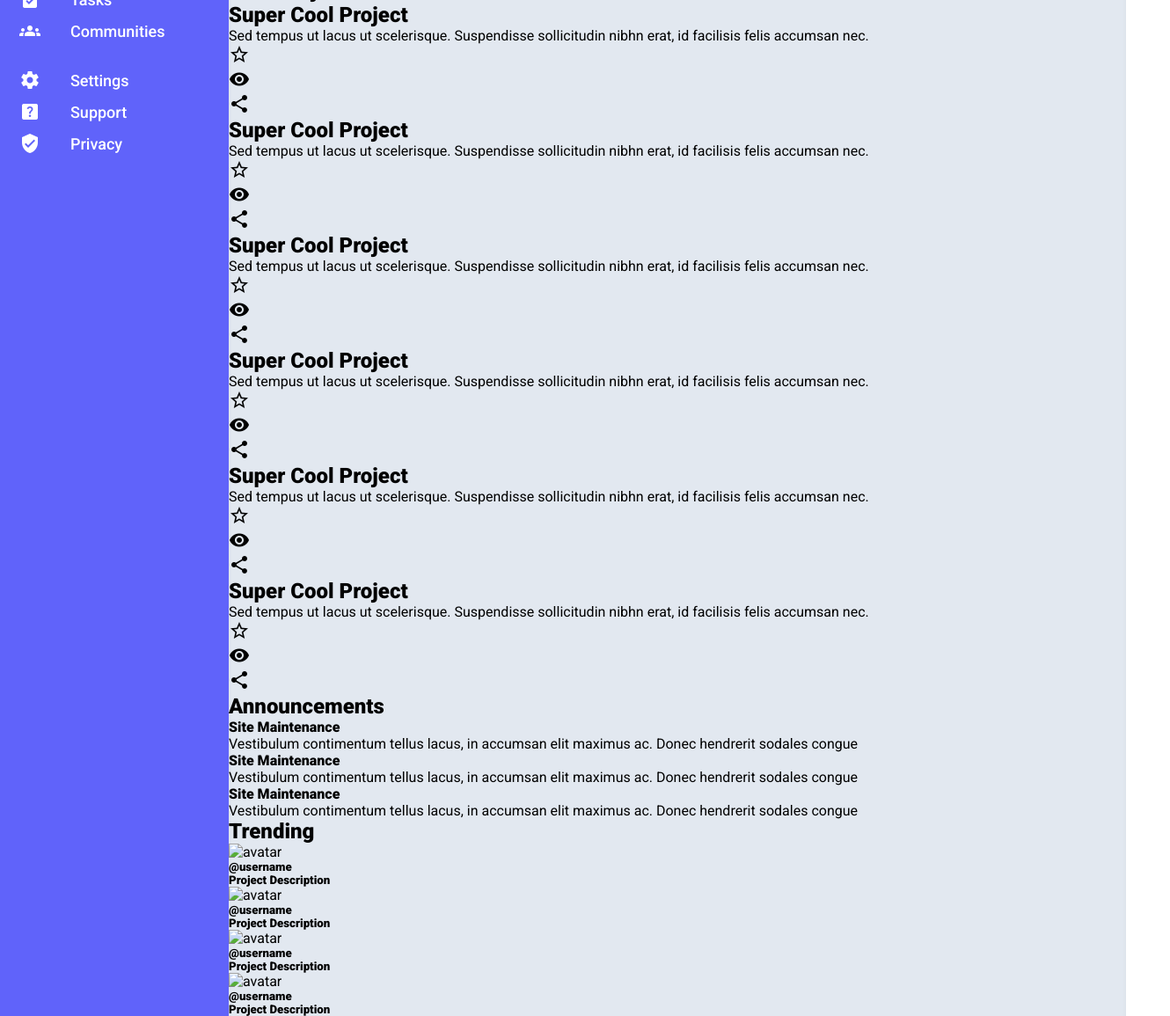
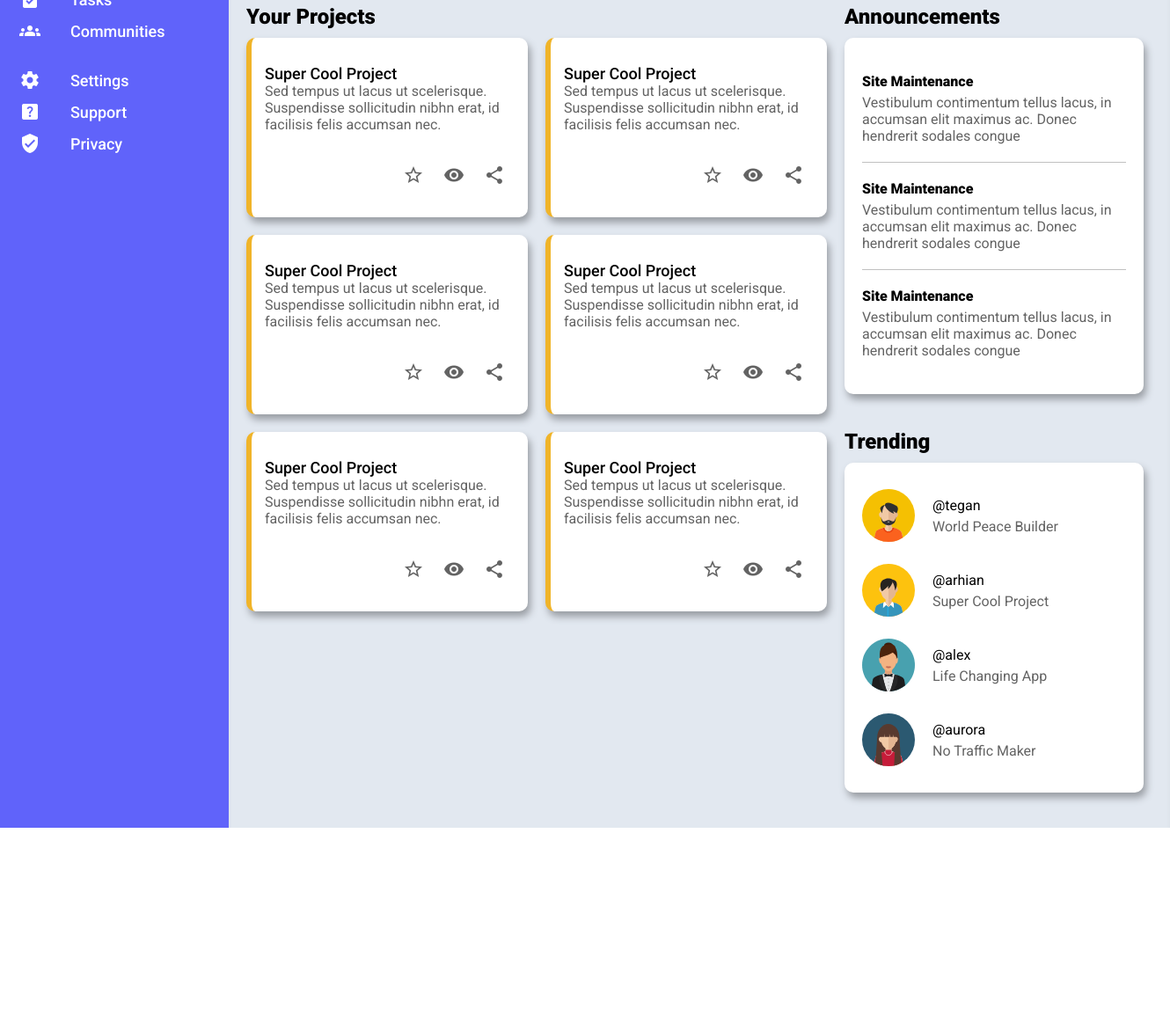
Before and after one commit to Arhian99/dashboard-layout, a plain HTML site: page index.html in a window 1280 px wide. Shown: the part 241-1396 px from the top of the page at 88% size, 1330 px wide, since content can reach past the window. After the commit the page ends 1182 px from the top, so only its background shows below. Drawn offline with Linux system fonts and the light colour scheme.

Commit message:
finish content area of the project which includes  project cards that shrink according to viewport size

```diff
--- a/index.html
+++ b/index.html
@@ -25,14 +25,14 @@
                     </div>
                     <span class="material-icons md-24 icon">notifications_active</span>
                     <div class="header-profile-card">
-                        <img src="./assets/images/avatar-svgrepo-com.svg" alt="small cartoonish avatar" class="header-avatar-alt"> <!-- avatar next to user name -->
+                        <img src="./assets/images/avatar-svgrepo-com (4).svg" alt="small cartoonish avatar" class="header-avatar-alt"> <!-- avatar next to user name -->
                         <h2>Morgan Oakley</h2>
                     </div>
                 </div>
 
                 <div class="header-bottom-cont">
                     <div class="header-greeting-cont">
-                        <img src="./assets/images/avatar-svgrepo-com.svg" alt="big cartoonish avatar" class="header-avatar-main"> <!-- bigger avatar in second column -->
+                        <img src="./assets/images/avatar-svgrepo-com (4).svg" alt="big cartoonish avatar" class="header-avatar-main"> <!-- bigger avatar in second column -->
                         <div class="header-greeting-names">
                             <h4>Hi there,</h4>
                             <h2>Morgan Oakley (@morgannn)</h2>
@@ -44,51 +44,9 @@
                         <button>Share</button>
                     </div>
                 </div>
-
             </div>
 
             <div class="sidebar-left">
-
-                    <!-- <ul class="icons-cont">
-                    <li class="icon"><span class="material-icons md-36">dashboard</span></li>
-                    <li><br><br></li>
-                    <li class="icon"><span class="material-icons md-18" >home</span></li>
-                    <li class="icon"><span class="material-icons md-18">person</span></li>
-                    <li class="icon"><span class="material-icons md-18">mode_comment</span></li>
-                    <li class="icon"><span class="material-icons md-18">watch_later</span></li>
-                    <li class="icon"><span class="material-icons md-18">task</span></li>
-                    <li class="icon"><span class="material-icons md-18">groups</span></li>
-                    <li><br><br></li>
-                    <li class="icon"><span class="material-icons md-18">settings</span></li>
-                    <li class="icon"><span class="material-icons md-18">help_center</span></li>
-                    <li class="icon"><span class="material-icons md-18">verified_user</span></li>
-                </ul>
-
-
-                <ul class="icon-names-cont">
-
-                    <li><br><br></li>
-
-                    <li><h2 class="icon-name">Profile</h2></li>
-                    <li><h2 class="icon-name">Messages</h2></li>
-                    <li><h2 class="icon-name">History</h2></li>
-                    <li><h2 class="icon-name">Tasks</h2></li>
-                    <li><h2 class="icon-name">Communities</h2></li>
-                    <li><br><br></li>
-                    <li><h2 class="icon-name">Settings</h2></li>
-                    <li><h2 class="icon-name">Support</h2></li>
-                    <li><h2 class="icon-name">Privacy</h2></li>
-                </ul>
-
-
-                <ul class="test">
-                    <li><span class="material-icons md-36 icon">dashboard</span> <h1>Dashboard</h1></li>
-                    <li><br><br></li>
-                    <li><span class="material-icons md-18 icon">home</span><h2>Home</h2></li>
-                    <li><span class="material-icons md-18 icon">person</span><h2>Profile</h2></li>
-                    <li><span class="material-icons md-18 icon">mode_comment</span><h2>Messages</h2></li>
-                </ul> -->
-
                 <span class="material-icons md-36 icon">dashboard</span>
                 <h1 class="icon-name">Dashboard</h1>
 
@@ -115,72 +73,79 @@
                 <h2 class="icon-name">Support</h2>
                 <span class="material-icons md-24 icon">verified_user</span>
                 <h2 class="icon-name">Privacy</h2>
-
-
             </div>
 
             <div class="content-area">
-                <div class="content-cont">
-                    <h2>Your Projects</h2>
+                <h2 id="yourProject-name">Your Projects</h2>
                 <div class="cards">
                     <div class="card">
                         <h2>Super Cool Project</h2>
                         <p>Sed tempus ut lacus ut scelerisque. Suspendisse sollicitudin nibhn erat, id facilisis felis accumsan nec.</p>
-                            <ul>
-                                <li><span class="material-icons">star_outline</span></li>
-                                <li><span class="material-icons">visibility</span></li>
-                                <li><span class="material-icons">share</span></li>
-                            </ul>
+
+                        <div class="card-icons-cont">
+                            <span class="material-icons icon">star_outline</span>
+                            <span class="material-icons icon">visibility</span>
+                            <span class="material-icons icon">share</span>
                         </div>
+                    </div>
+
                     <div class="card">
                         <h2>Super Cool Project</h2>
                         <p>Sed tempus ut lacus ut scelerisque. Suspendisse sollicitudin nibhn erat, id facilisis felis accumsan nec.</p>
-                            <ul>
-                                <li><span class="material-icons">star_outline</span></li>
-                                <li><span class="material-icons">visibility</span></li>
-                                <li><span class="material-icons">share</span></li>
-                            </ul>
+
+                        <div class="card-icons-cont">
+                            <span class="material-icons icon">star_outline</span>
+                            <span class="material-icons icon">visibility</span>
+                            <span class="material-icons icon">share</span>
                         </div>
+                    </div>
+
                     <div class="card">
                         <h2>Super Cool Project</h2>
                         <p>Sed tempus ut lacus ut scelerisque. Suspendisse sollicitudin nibhn erat, id facilisis felis accumsan nec.</p>
-                            <ul>
-                                <li><span class="material-icons">star_outline</span></li>
-                                <li><span class="material-icons">visibility</span></li>
-                                <li><span class="material-icons">share</span></li>
-                            </ul>
+
+                        <div class="card-icons-cont">
+                            <span class="material-icons icon">star_outline</span>
+                            <span class="material-icons icon">visibility</span>
+                            <span class="material-icons icon">share</span>
                         </div>
+                    </div>
+
                     <div class="card">
                         <h2>Super Cool Project</h2>
                         <p>Sed tempus ut lacus ut scelerisque. Suspendisse sollicitudin nibhn erat, id facilisis felis accumsan nec.</p>
-                            <ul>
-                                <li><span class="material-icons">star_outline</span></li>
-                                <li><span class="material-icons">visibility</span></li>
-                                <li><span class="material-icons">share</span></li>
-                            </ul>
+
+                        <div class="card-icons-cont">
+                            <span class="material-icons icon">star_outline</span>
+                            <span class="material-icons icon">visibility</span>
+                            <span class="material-icons icon">share</span>
                         </div>
+                    </div>
+
                     <div class="card">
                         <h2>Super Cool Project</h2>
                         <p>Sed tempus ut lacus ut scelerisque. Suspendisse sollicitudin nibhn erat, id facilisis felis accumsan nec.</p>
-                            <ul>
-                                <li><span class="material-icons">star_outline</span></li>
-                                <li><span class="material-icons">visibility</span></li>
-                                <li><span class="material-icons">share</span></li>
-                            </ul>
+
+                        <div class="card-icons-cont">
+                            <span class="material-icons icon">star_outline</span>
+                            <span class="material-icons icon">visibility</span>
+                            <span class="material-icons icon">share</span>
                         </div>
+                    </div>
+
                     <div class="card">
                         <h2>Super Cool Project</h2>
                         <p>Sed tempus ut lacus ut scelerisque. Suspendisse sollicitudin nibhn erat, id facilisis felis accumsan nec.</p>
-                            <ul>
-                                <li><span class="material-icons">star_outline</span></li>
-                                <li><span class="material-icons">visibility</span></li>
-                                <li><span class="material-icons">share</span></li>
-                            </ul>
+
+                        <div class="card-icons-cont">
+                            <span class="material-icons icon">star_outline</span>
+                            <span class="material-icons icon">visibility</span>
+                            <span class="material-icons icon">share</span>
+                        </div>
                     </div>
                 </div>
 
-                    <div class="sidebar-right">
-                        <h2>Announcements</h2>
+                <h2 id="announcement-name">Announcements</h2>
                 <div class="announcement-cont">
                     <div class="announcement">
                         <h4>Site Maintenance</h4>
@@ -198,40 +163,34 @@
                     </div>
                 </div>
 
-                        <h2>Trending</h2>
+                <h2 id="trending-name">Trending</h2>
                 <div class="trending-cont">
-                            <div class="trending">
-                                <img src="" alt="avatar">
-                                <h5>@username <br>
-                                    Project Description
-                                </h5>
+                    <img src="./assets/images/avatar-svgrepo-com.svg" class="trending-avatar" alt="avatar">
+                    <div>
+                        <h6>@tegan</h6>
+                        <p>World Peace Builder</p>
                     </div>
 
-                            <div class="trending">
-                                <img src="" alt="avatar">
-                                <h5>@username <br>
-                                    Project Description
-                                </h5>
+                    <img src="./assets/images/avatar-svgrepo-com (3).svg" class="trending-avatar" alt="avatar">
+                    <div>
+                        <h6>@arhian</h6>
+                        <p>Super Cool Project</p>
                     </div>
 
-                            <div class="trending">
-                                <img src="" alt="avatar">
-                                <h5>@username <br>
-                                    Project Description
-                                </h5>
+                    <img src="./assets/images/avatar-svgrepo-com (2).svg" class="trending-avatar" alt="avatar">
+                    <div>
+                        <h6>@alex</h6>
+                        <p>Life Changing App</p>
                     </div>
 
-                            <div class="trending">
-                                <img src="" alt="avatar">
-                                <h5>@username <br>
-                                    Project Description
-                                </h5>
+                    <img src="./assets/images/avatar-svgrepo-com (1).svg" class="trending-avatar" alt="avatar">
+                    <div>
+                        <h6>@aurora</h6>
+                        <p>No Traffic Maker</p>
                     </div>
 
                 </div>
             </div>
         </div>
-            </div>
-        </div>
     </body>
 </html>
--- a/style.css
+++ b/style.css
@@ -109,6 +109,7 @@ revise/ see reaction of 100 vw designation for the max value in second column cl
 .header-avatar-alt {
     width: 40px;
     height: 40px;
+    cursor: pointer;
 }
 
 .header-greeting-cont {
@@ -129,6 +130,7 @@ revise/ see reaction of 100 vw designation for the max value in second column cl
     font-size: 18px;
     background-color: #6063fa;
     color: white;
+    cursor: pointer;
 
 }
 
@@ -139,10 +141,13 @@ revise/ see reaction of 100 vw designation for the max value in second column cl
     justify-content: flex-end;
     gap: 25px;
 }
-/* sidebar stuff*/
 
 
 
+/* sidebar stuff*/
+/* sidebar stuff*/
+/* sidebar stuff*/
+/* sidebar stuff*/
 
 .sidebar-left {
     background-color: #6063fa;
@@ -160,7 +165,9 @@ revise/ see reaction of 100 vw designation for the max value in second column cl
     column-gap: 5%;
 }
 
-
+.sidebar-left:hover {
+    width: 250px;
+}
 
 .icon {
     border-radius: 50%;
@@ -202,8 +209,177 @@ ul {
 }
 
 
+
+
+
+/* content area stuff */
+/* content area stuff */
+/* content area stuff */
+/* content area stuff */
+
 .content-area {
     grid-area: 2 / 2 / 3 / 3;
     background-color: #e2e8f0;
     box-shadow: inset 0px 5px 9px -5px #bdc2c9;
 }
+
+.card {
+
+    width: max(200px, 25vw);
+    box-sizing: border-box;
+    border-radius: 10px;
+    box-shadow: 3px 6px 9px 0px #999da3;
+    padding: 30px 10px 20px 15px;
+    border-left: 6px solid #f0b429;
+    background-color: white;
+    cursor: pointer;
+
+}
+
+.card h2 {
+    font-size: 18px;
+    font-weight: 500;
+}
+
+.card p {
+    color: #636363;
+}
+
+.card-icons-cont {
+    display: flex;
+    justify-content: flex-end;
+    gap: 10px;
+    padding: 30px 10px 10px 0;
+    color: #636363;
+}
+
+
+
+/* Announcement stuff */
+/* Announcement stuff */
+/* Announcement stuff */
+/* Announcement stuff */
+
+.announcement-cont {
+    width: 300px; /* subject to change */
+    height: min-content;
+    border-radius: 10px;
+    background-color: white;
+    padding: 20px;
+    box-shadow: 3px 6px 9px 0px #999da3;
+}
+
+.announcement {
+    padding: 20px 0;
+    border-bottom: 1px solid #63636365;
+    cursor: pointer;
+}
+
+.announcement p {
+    color: #636363;
+    padding-top: 5px;
+}
+
+.announcement:last-child {
+    border: 0px solid white;
+}
+
+
+
+/* Trending Stuff */
+/* Trending Stuff */
+/* Trending Stuff */
+/* Trending Stuff */
+
+.trending-cont {
+    width: 300px; /* subject to change, must match announcement-cont width */
+    height: min-content;
+    background-color: white;
+    border-radius: 10px;
+    box-shadow: 3px 6px 9px 0px #999da3;
+    padding: 30px 20px;
+    display: grid;
+    grid-template: repeat(4, 1fr) / min-content auto;
+    align-items: center;
+    gap: 25px 20px;
+}
+
+.trending-avatar {
+    height: 60px;
+    width: 60px;
+    grid-column: 1 / 2;
+    cursor: pointer;
+}
+
+.trending-cont > div {
+    grid-column: 2 / 3;
+    cursor: pointer;
+}
+
+.trending-cont > div h6 {
+    font-weight: normal;
+    font-size: 16px;
+}
+
+.trending-cont > div p {
+    color: #636363;
+    padding-top: 5px;
+}
+
+
+/* content area grid/layout stuff */
+/* content area grid/layout stuff */
+/* content area grid/layout stuff */
+/* content area grid/layout stuff */
+
+
+
+.content-area {
+    padding: 30px 30px 40px 20px;
+    display: grid;
+    grid-template: repeat(4, min-content) / auto min-content;
+    column-gap: 20px;
+}
+
+#yourProject-name {
+    grid-column-start: 1;
+    grid-row: 1 /2;
+    margin-bottom: 10px;
+
+}
+
+#announcement-name {
+    grid-area: 1 / -2 / 2 / -1;
+    margin-bottom: 10px;
+}
+
+.announcement-cont {
+    grid-row-start: 2;
+    grid-column: -2 / -1;
+    margin-bottom: 40px;
+}
+
+#trending-name {
+    grid-area: 3 / -2/ 4 / -1;
+    height: min-content;
+    margin-bottom: 10px;
+
+}
+
+
+.trending-cont {
+    grid-row-start: 4;
+    grid-column: -2 / -1;
+}
+
+.cards {
+    grid-column-start: 1;
+    grid-row: 2 / -1 ;
+    display: grid;
+    grid-template: repeat(3, min-content) / repeat(2, min-content);
+    gap: 20px;
+    align-items: start;
+    justify-items: start;
+    height: auto;
+    width: auto;
+}
```
Lines whose indentation alone changed are shown as unchanged.
